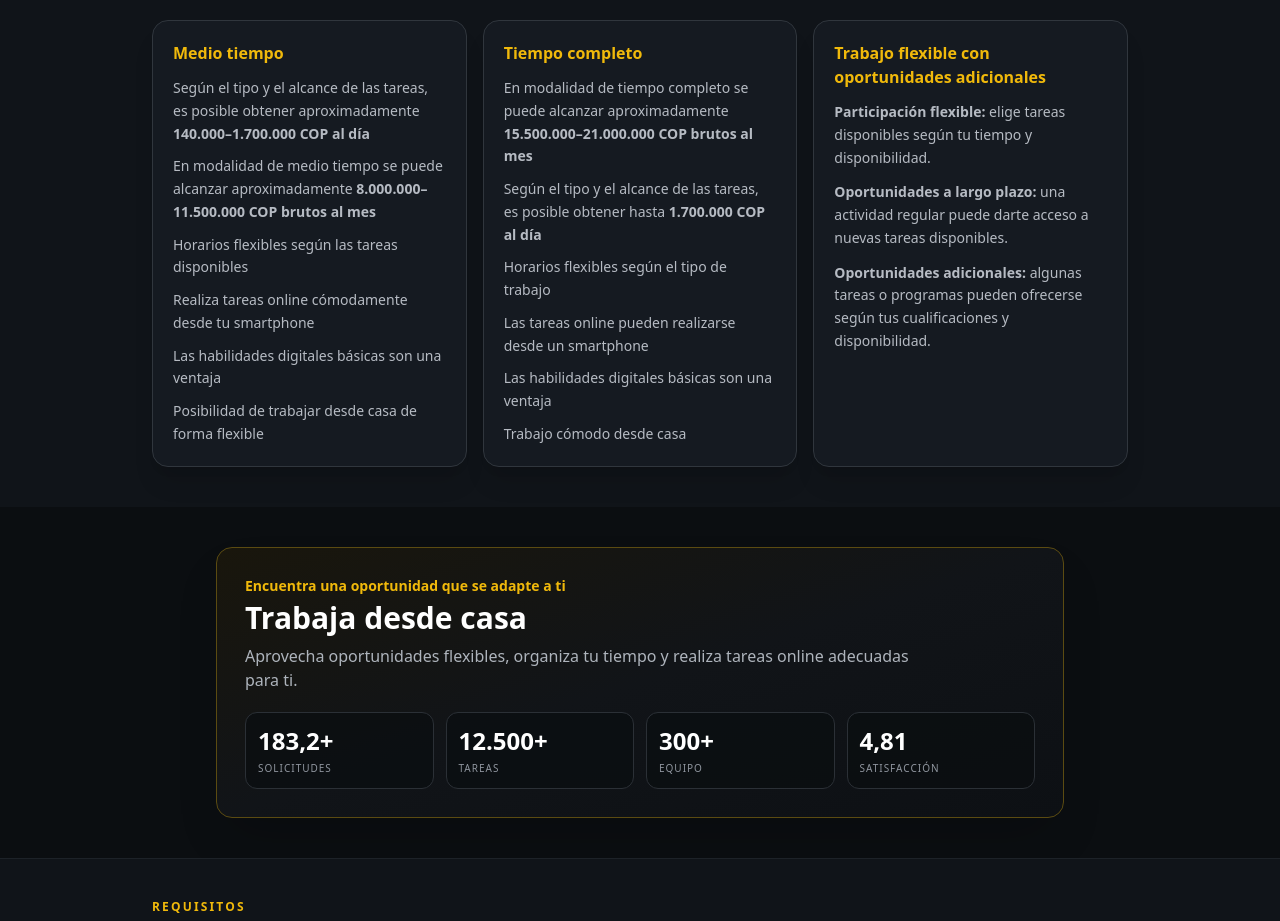
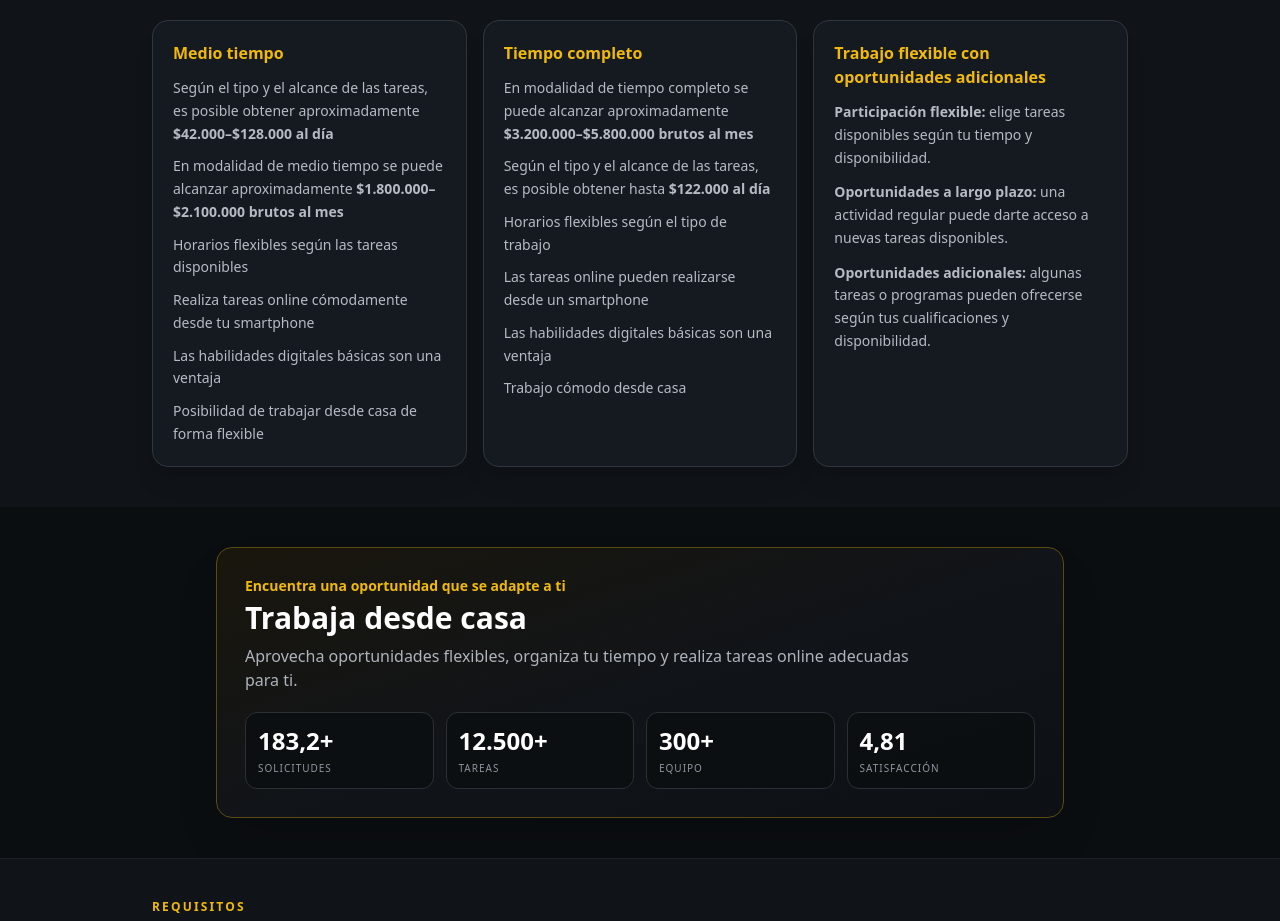
Before and after one commit to michaelminhtp-ws/ws-ecommerce-, a Next.js app: page / in a window 1280 px wide. Shown: the part 1321-2242 px from the top of the page. Built offline with nearby package versions, Linux system fonts and the light colour scheme; no server answers.

Commit message:
Changing currency sign and amounts in page

```diff
--- a/app/page.tsx
+++ b/app/page.tsx
@@ -128,11 +128,11 @@ export default function Page() {
                 <ul className="space-y-2.5 text-sm leading-relaxed text-[#b6bbc3]">
                   <li>
                     Según el tipo y el alcance de las tareas, es posible obtener aproximadamente{" "}
-                    <strong>140.000–1.700.000 COP al día</strong>
+                    <strong>$42.000–$128.000 al día</strong>
                   </li>
                   <li>
                     En modalidad de medio tiempo se puede alcanzar aproximadamente{" "}
-                    <strong>8.000.000–11.500.000 COP brutos al mes</strong>
+                    <strong>$1.800.000–$2.100.000 brutos al mes</strong>
                   </li>
                   <li>Horarios flexibles según las tareas disponibles</li>
                   <li>Realiza tareas online cómodamente desde tu smartphone</li>
@@ -145,11 +145,11 @@ export default function Page() {
                 <ul className="space-y-2.5 text-sm leading-relaxed text-[#b6bbc3]">
                   <li>
                     En modalidad de tiempo completo se puede alcanzar aproximadamente{" "}
-                    <strong>15.500.000–21.000.000 COP brutos al mes</strong>
+                    <strong>$3.200.000–$5.800.000 brutos al mes</strong>
                   </li>
                   <li>
                     Según el tipo y el alcance de las tareas, es posible obtener hasta{" "}
-                    <strong>1.700.000 COP al día</strong>
+                    <strong>$122.000 al día</strong>
                   </li>
                   <li>Horarios flexibles según el tipo de trabajo</li>
                   <li>Las tareas online pueden realizarse desde un smartphone</li>
```
